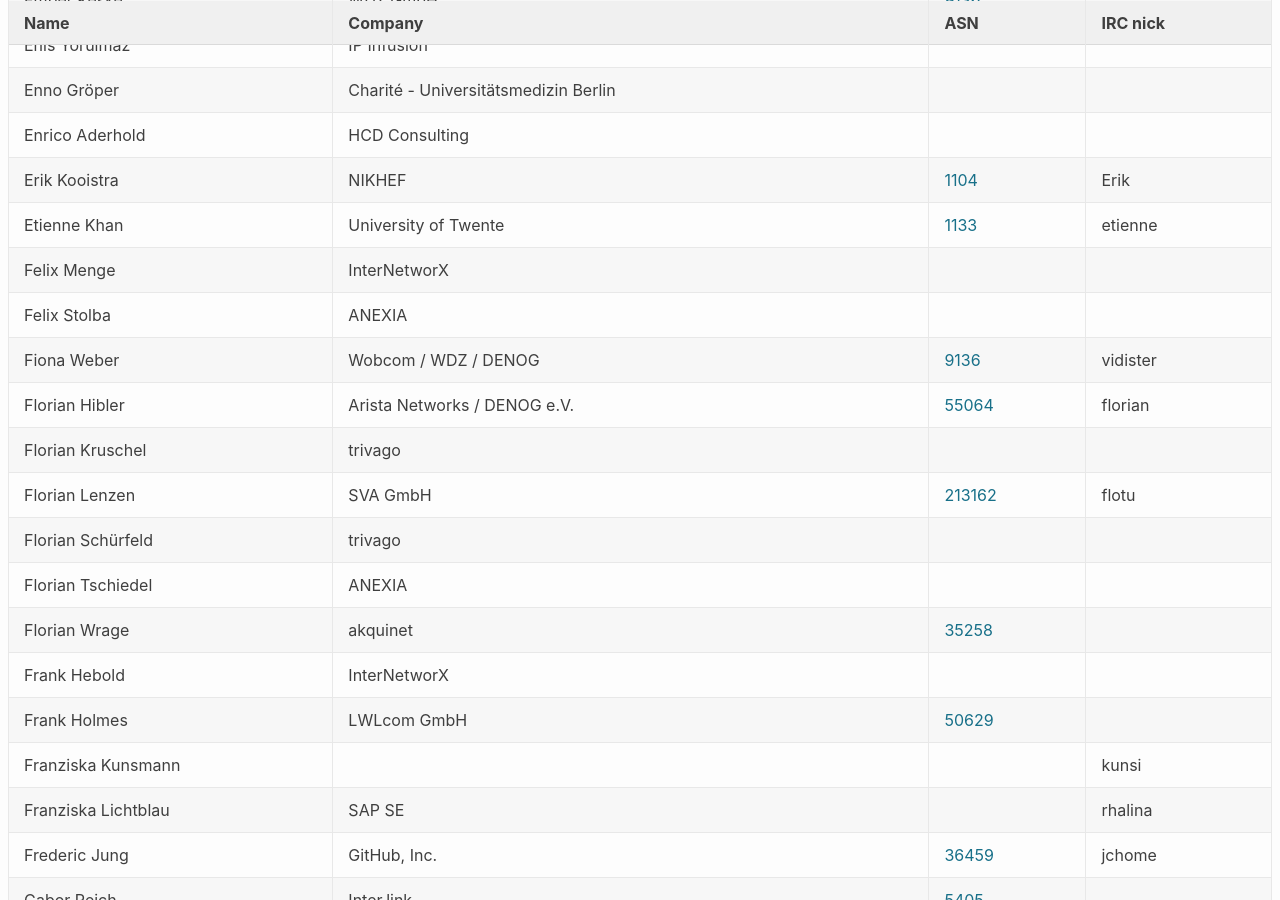
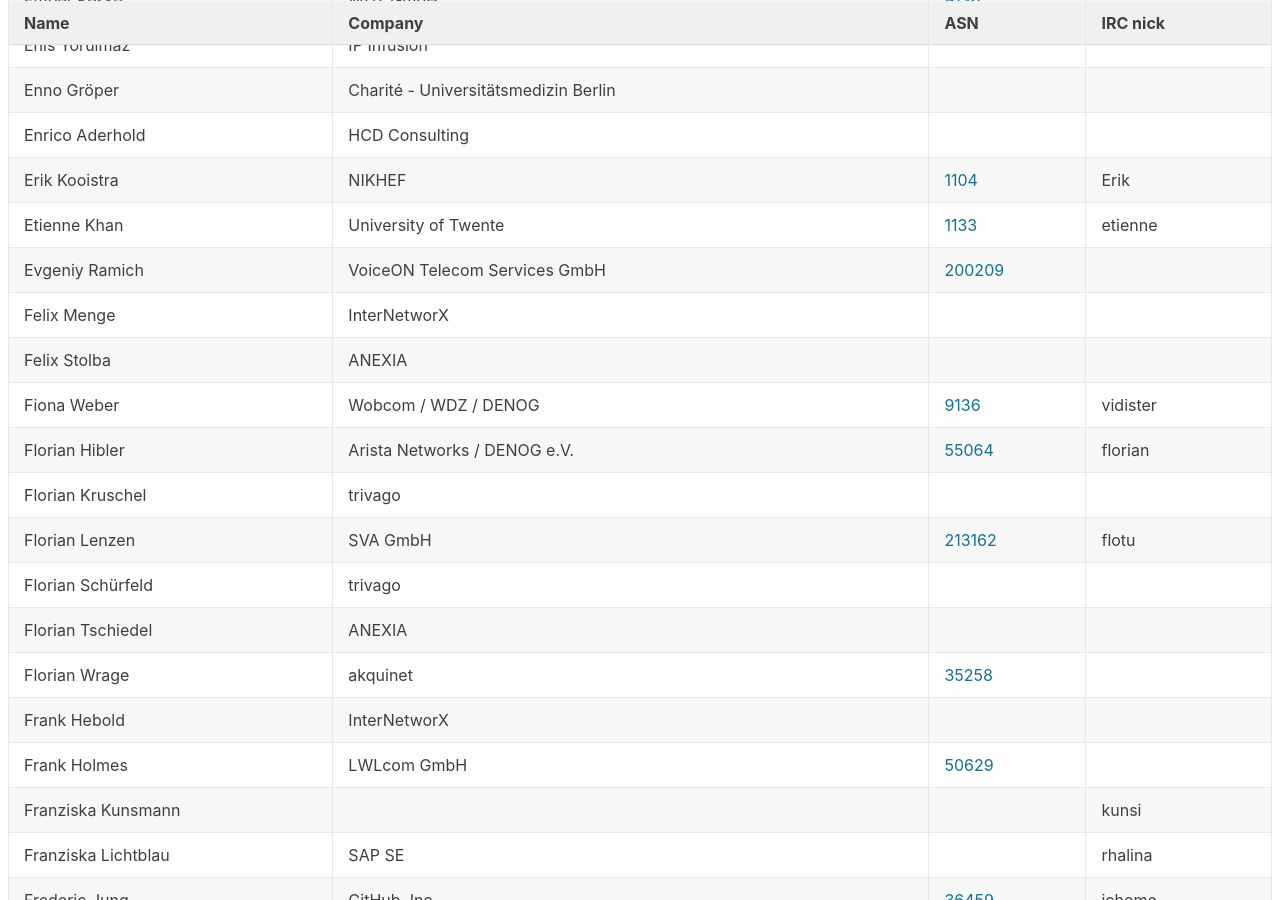
Before and after one commit to denog/pretix-attendeelist, a Jekyll site: the page built from denog15/index.md, in a window 1280 px wide and 900 px high, scrolled down 4384 px. Built offline with Jekyll 4.4.1, drawn with Linux system fonts in a browser that asks for light colours.

Commit message:
Latest data: Thu Oct 26 20:48:13 UTC 2023

```diff
--- a/_data/attendees_denog15_onsite.json
+++ b/_data/attendees_denog15_onsite.json
@@ -594,6 +594,12 @@
     "asn": "1133"
   },
   {
+    "name": "Evgeniy Ramich",
+    "company": "VoiceON Telecom Services GmbH",
+    "irc": null,
+    "asn": "200209"
+  },
+  {
     "name": "Felix Menge",
     "company": "InterNetworX",
     "irc": null,
```
